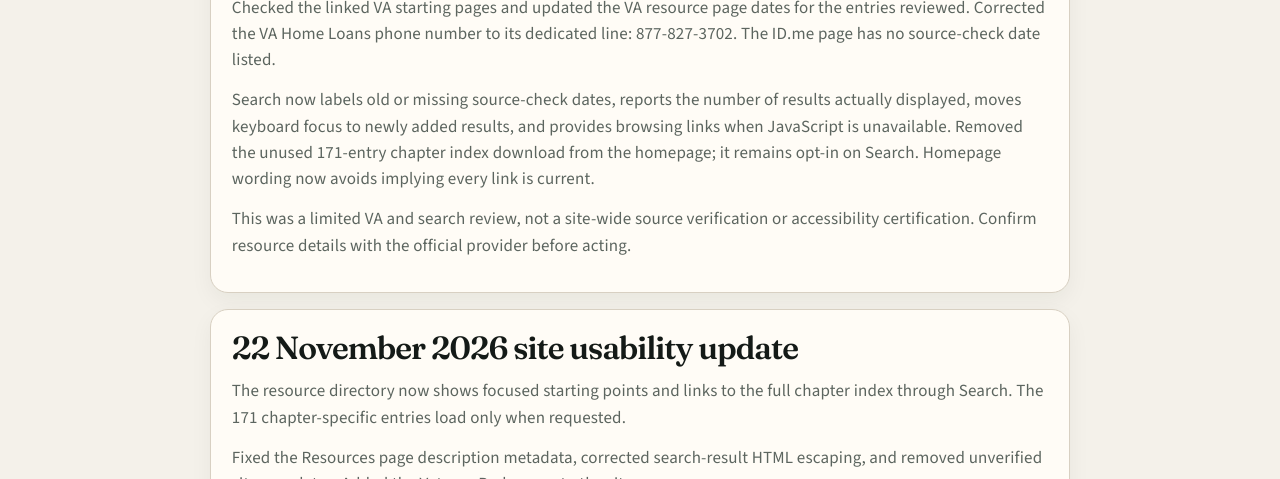
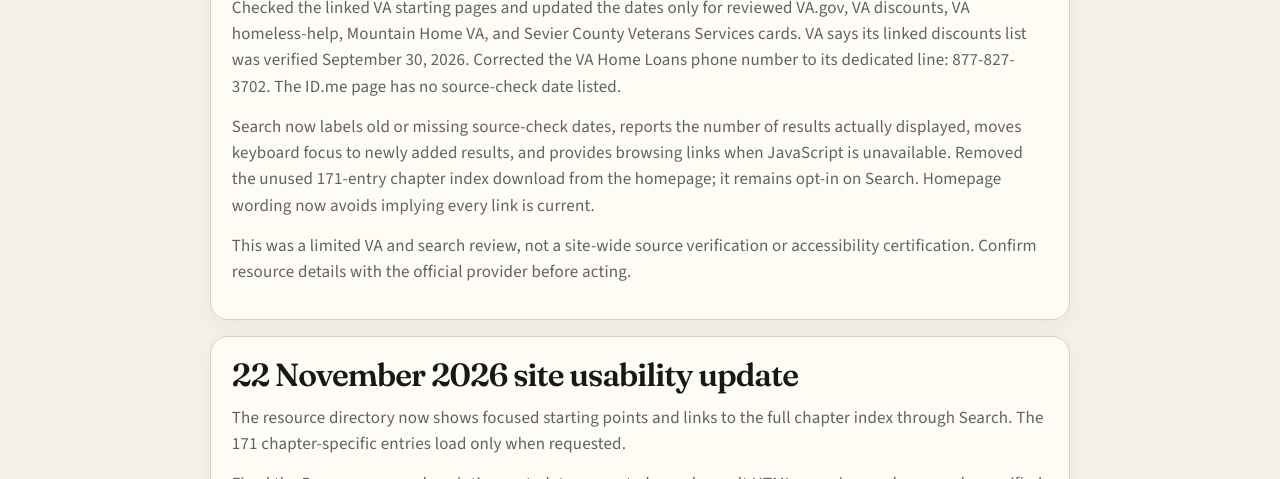
Before and after one commit to masondtorres/vols4vets, a plain HTML site: page monthly-update-log.html in a window 1280 px wide. Shown: the part 621-1100 px from the top of the page. Drawn offline with Linux system fonts and the light colour scheme.

Commit message:
Log verified source card updates

```diff
--- a/monthly-update-log.html
+++ b/monthly-update-log.html
@@ -41,7 +41,7 @@
   </div>
 </header>
 <main id="main"><section class="hero"><div class="container page-intro"><p class="eyebrow">Updates</p><h1>Monthly Update Log</h1><p class="lead">Site changes are logged below. A usability or technical update does not change provider verification dates; each resource keeps its own source-check date. Email signup is not active.</p></div></section><section class="section"><div class="container content-narrow readable-stack">
-<article class="card"><h2>23 November 2026 source and search update</h2><p>Checked the linked VA starting pages and updated the VA resource page dates for the entries reviewed. Corrected the VA Home Loans phone number to its dedicated line: 877-827-3702. The ID.me page has no source-check date listed.</p><p>Search now labels old or missing source-check dates, reports the number of results actually displayed, moves keyboard focus to newly added results, and provides browsing links when JavaScript is unavailable. Removed the unused 171-entry chapter index download from the homepage; it remains opt-in on Search. Homepage wording now avoids implying every link is current.</p><p>This was a limited VA and search review, not a site-wide source verification or accessibility certification. Confirm resource details with the official provider before acting.</p></article>
+<article class="card"><h2>23 November 2026 source and search update</h2><p>Checked the linked VA starting pages and updated the dates only for reviewed VA.gov, VA discounts, VA homeless-help, Mountain Home VA, and Sevier County Veterans Services cards. VA says its linked discounts list was verified September 30, 2026. Corrected the VA Home Loans phone number to its dedicated line: 877-827-3702. The ID.me page has no source-check date listed.</p><p>Search now labels old or missing source-check dates, reports the number of results actually displayed, moves keyboard focus to newly added results, and provides browsing links when JavaScript is unavailable. Removed the unused 171-entry chapter index download from the homepage; it remains opt-in on Search. Homepage wording now avoids implying every link is current.</p><p>This was a limited VA and search review, not a site-wide source verification or accessibility certification. Confirm resource details with the official provider before acting.</p></article>
 <article class="card"><h2>22 November 2026 site usability update</h2><p>The resource directory now shows focused starting points and links to the full chapter index through Search. The 171 chapter-specific entries load only when requested.</p><p>Fixed the Resources page description metadata, corrected search-result HTML escaping, and removed unverified sitemap dates. Added the Veteran Perks page to the sitemap.</p><p>This was a site usability and technical update, not a full source re-verification. Existing provider check dates remain unchanged; verify current details with each official source.</p></article>
 <article class="card"><h2>15 September 2026 update</h2><p>Second source pass the same day: all 11 section pages and the crisis chapter now point “Browse by Section” to /sections in the HTML. Remaining book-chapter pages still have the old static href; site.js corrects that link in the browser.</p>
 <p>Source pass on official doors used by the companion site. Home title and description now name the Vols4Vets Veteran Resource Guide. Browse-by-section now lands on a section index, not only the urgent chapter.</p><p>Knox County Veterans Services details published from knoxcounty.org: 1000 North Central Street, Box 6, Knoxville, TN 37917, 865-215-5645, 7:30 a.m. to 4:00 p.m., appointment required.</p><p>Homeless page now includes official HUD-VASH and VA homeless-help URLs plus the county-listed VA homeless outreach and Tennessee Valley Coalition numbers, with a confirm-on-source rule.</p><p>Correction Request is the public path for a wrong number. Weekly email list stays off.</p><p>Favicon added. About page now names the printed guide.</p><p>Sitemap lastmod dates now match the pages actually checked on 15 September 2026, including /sections.</p><p>Sevier County Veterans Service Office rechecked on the official seviercountytn.gov page: 1124 Blanton Drive, Suite 101, Sevierville, TN 37862, 865-453-8073, fax 865-774-3787, Monday-Friday 8:00 a.m. to 4:30 p.m., closed 11:30 a.m. to 12:30 p.m. for lunch. No appointment rule is published on that page.</p><p>Chapter-page header link “Browse by Section” now goes to /sections instead of only the urgent chapter.</p></article>
```
